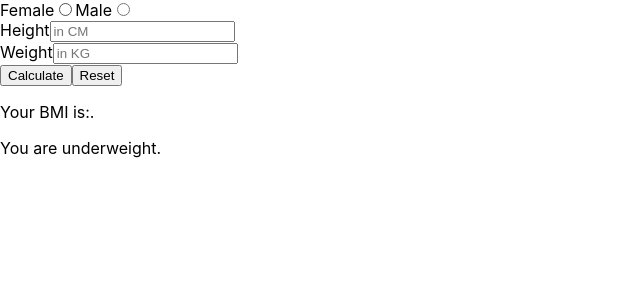
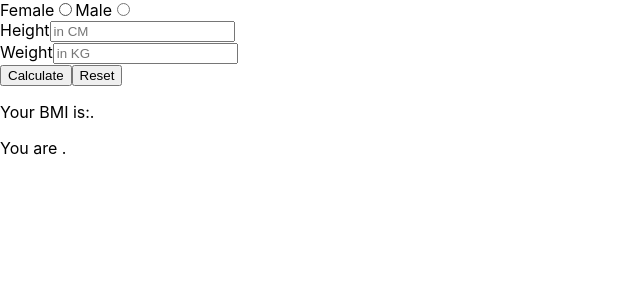
Before and after one commit to KETAMINION/FiM-app, a React (Create React App) app in the folder fim-app/: page / in a window 1280 px wide. Shown: the top 300 px of the page, without its empty margins (0-640 px from the left). Built offline with nearby package versions, Linux system fonts and the light colour scheme.

Commit message:
added reset button functionality

```diff
--- a/fim-app/src/components/App/App.js
+++ b/fim-app/src/components/App/App.js
@@ -6,10 +6,10 @@ import Result from "../Result/Result";
 import { useState } from "react";
 
 function App() {
-  const [height, setHeight] = useState(0);
-  const [weight, setWeight] = useState(0);
-  const [sex, setSex] = useState(null);
-  const [bmi, setBmi] = useState(null);
+  const [height, setHeight] = useState("");
+  const [weight, setWeight] = useState("");
+  const [sex, setSex] = useState("");
+  const [bmi, setBmi] = useState("");
 
   function handleChangeHeight(e) {
     setHeight(e.target.value);
@@ -24,21 +24,32 @@ function App() {
     let heightSquare = Math.pow(height / 100, 2);
     setBmi((weight / heightSquare).toFixed(1));
   }
-let judgement = ""
-  switch(true){
-    case bmi < 18.5:
-        judgement = "underweight"
-        break;
-    case bmi >=18.5 && bmi <= 24.9:
-        judgement = "normal"
-        break;
-    case bmi >= 25 && bmi <= 29.9:
-        judgement = "overweight"
-        break;
-    case bmi >= 30:
-        judgement = "obese"
+
+  function handleResetButton(e) {
+    setHeight("");
+    setWeight("");
+    setSex("");
+    setBmi("");
+    console.log(height);
   }
 
+  let judgement = "";
+  switch (true) {
+    case bmi > 0 && bmi < 18.5:
+      judgement = "underweight";
+      break;
+    case bmi >= 18.5 && bmi <= 24.9:
+      judgement = "normal";
+      break;
+    case bmi >= 25 && bmi <= 29.9:
+      judgement = "overweight";
+      break;
+    case bmi >= 30:
+      judgement = "obese";
+      break;
+    default:
+      judgement = "";
+  }
 
   return [
     <Sex handleChange={handleChangeSex} />,
@@ -48,6 +59,7 @@ let judgement = ""
       id="height"
       handleChange={handleChangeHeight}
       placeholder="in CM"
+      value={height}
     />,
     <Input
       for="weight"
@@ -55,9 +67,10 @@ let judgement = ""
       id="weight"
       handleChange={handleChangeWeight}
       placeholder="in KG"
+      value={weight}
     />,
-    <Button calculate={calculateBmi} />,
-    <Result bmi={bmi} judgement={judgement}/>,
+    <Button calculate={calculateBmi} reset={handleResetButton} />,
+    <Result bmi={bmi} judgement={judgement} />
   ];
 }
 export default App;
--- a/fim-app/src/components/Button/Button.js
+++ b/fim-app/src/components/Button/Button.js
@@ -3,8 +3,12 @@ import React from "react";
 function Button(props) {
   return (
     <div className="buttons-container">
-      <button className="calculate-button" onClick={props.calculate}>Calculate</button>
-      <button className="reset-buton">Reset</button>
+      <button className="calculate-button" onClick={props.calculate}>
+        Calculate
+      </button>
+      <button className="reset-buton" onClick={props.reset}>
+        Reset
+      </button>
     </div>
   );
 }
--- a/fim-app/src/components/Input/Input.js
+++ b/fim-app/src/components/Input/Input.js
@@ -3,7 +3,13 @@ function Input(props) {
   return (
     <div className="inputs-container">
       <label for={props.for}>{props.label}</label>
-      <input id={props.id} type="text" onChange={props.handleChange} placeholder={props.placeholder}/>
+      <input
+        id={props.id}
+        value={props.value}
+        type="text"
+        onChange={props.handleChange}
+        placeholder={props.placeholder}
+      />
     </div>
   );
 }
```
